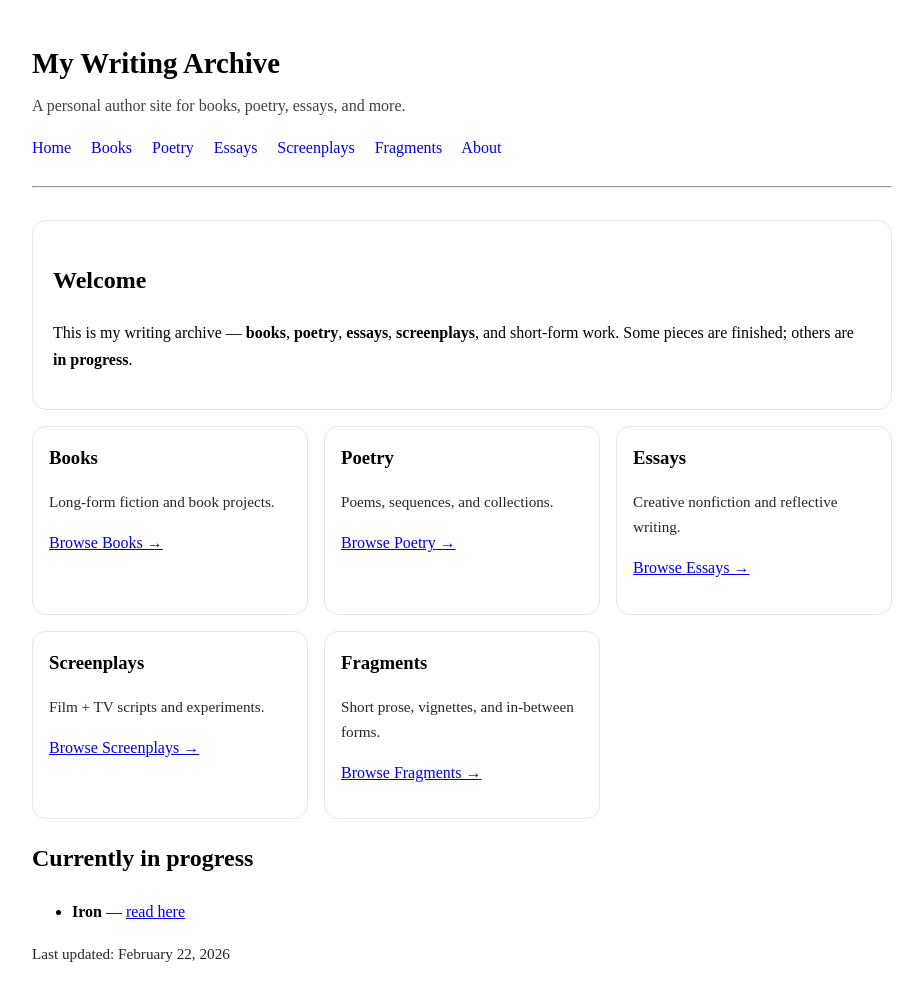
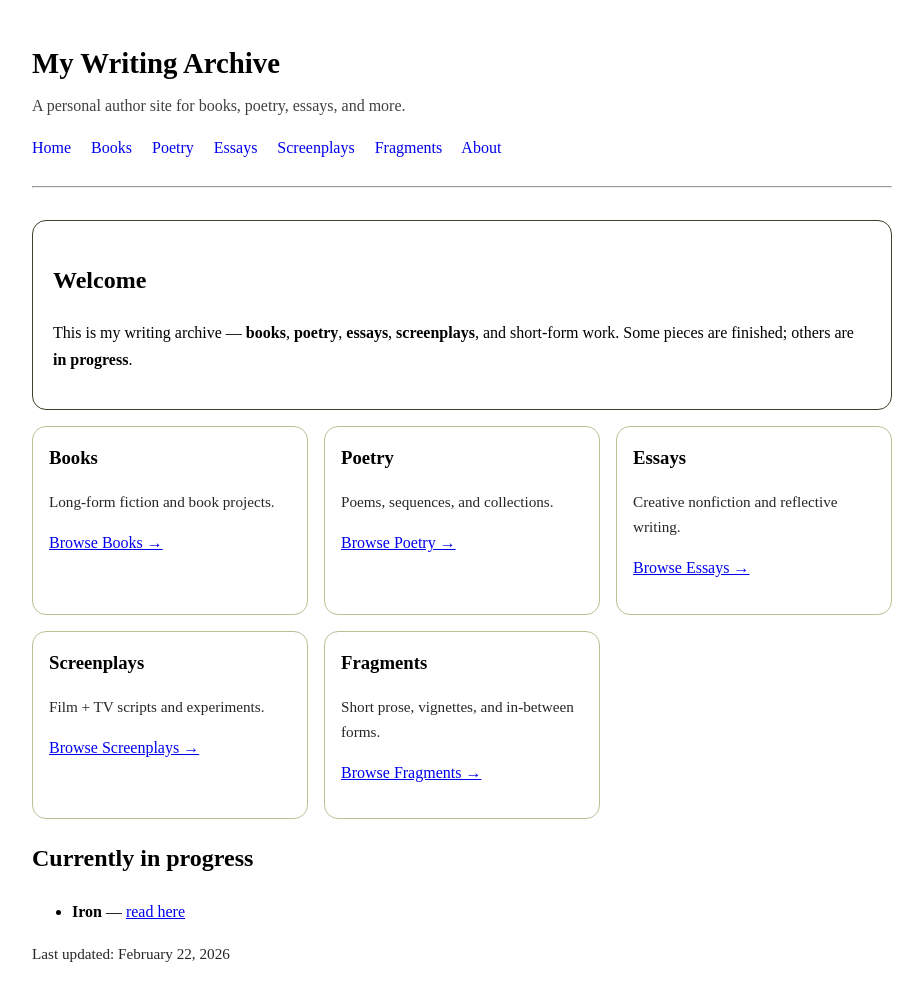
Before and after one commit to dwestbroek101/collections, a Jekyll site: the page built from index.html, in a window 1280 px wide. Shown: the whole page, without its empty margins (178-1101 px from the left). Built offline with Jekyll 4.4.1, drawn with Linux system fonts in a browser that asks for light colours.

Commit message:
Update style.css

```diff
--- a/assets/style.css
+++ b/assets/style.css
@@ -7,9 +7,9 @@ header { margin-bottom: 2rem; }
 .site-nav a { margin-right: 1rem; text-decoration: none; }
 .site-nav a:hover { text-decoration: underline; }
 
-.hero { padding: 1.25rem 1.25rem; border: 1px solid #e6e6e6; border-radius: 14px; }
+.hero { padding: 1.25rem 1.25rem; border: 1px solid #3D4127; border-radius: 14px; }
 .grid { display: grid; grid-template-columns: repeat(auto-fit, minmax(220px, 1fr)); gap: 1rem; margin-top: 1rem; }
-.card { padding: 1rem; border: 1px solid #e6e6e6; border-radius: 14px; }
+.card { padding: 1rem; border: 1px solid #BAC095; border-radius: 14px; }
 .card h3 { margin-top: 0; margin-bottom: 0.35rem; }
 .small { font-size: 0.95rem; opacity: 0.85; }
 .badge { display: inline-block; font-size: 0.85rem; padding: 0.15rem 0.5rem; border: 1px solid #e6e6e6; border-radius: 999px; margin-left: 0.4rem; opacity: 0.85; }
```
